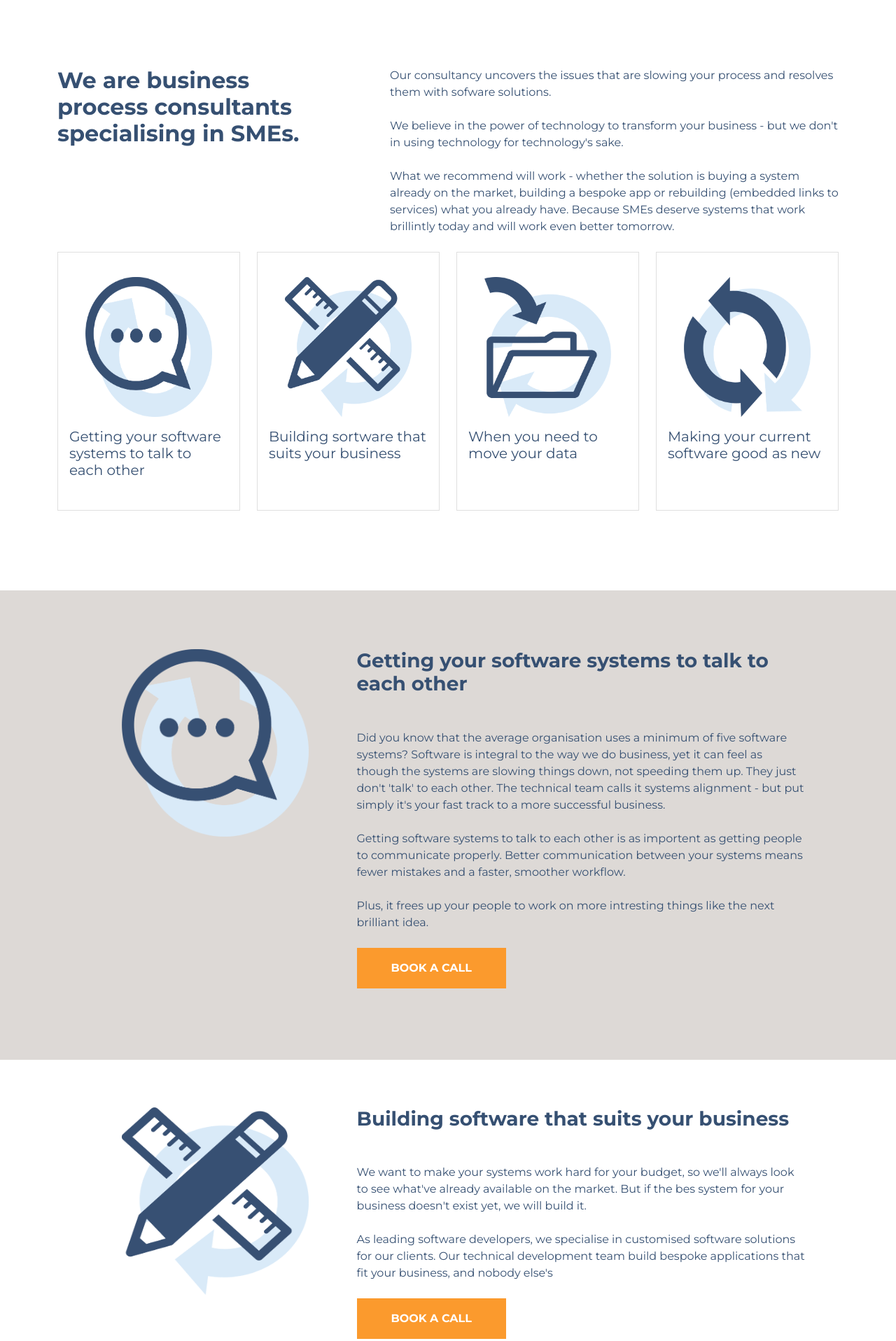
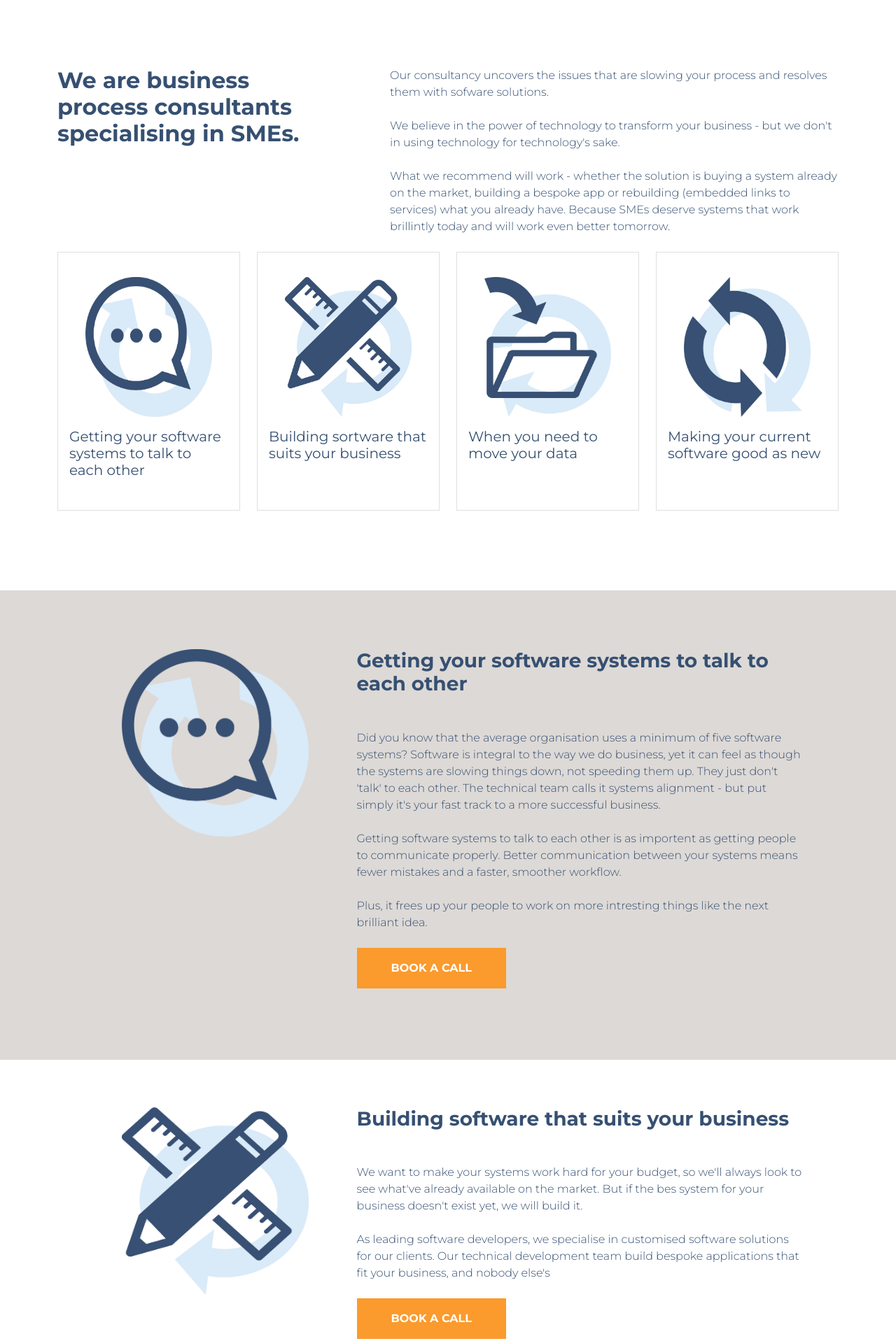
Before and after one commit to Zohidjon-Toshpulatov/geidans, a plain HTML site: page whatwedo.html in a window 1280 px wide. Shown: the part 592-2509 px from the top of the page at 70% size. Drawn offline with Linux system fonts and the light colour scheme.

Commit message:
What we do page is ready to review

```diff
--- a/whatwedo.html
+++ b/whatwedo.html
@@ -99,15 +99,15 @@
                     </h2>
                 </div>
                 <div class="col-12 col-lg-7">
-                    <p class="text-blue mb-4">
+                    <p class="text-blue mb-4 fw-light">
                         Our consultancy uncovers the issues that are slowing your process and resolves
                         them with sofware solutions.
                     </p>
-                    <p class="text-blue mb-4">
+                    <p class="text-blue mb-4 fw-light">
                         We believe in the power of technology to transform your business - but we don't in using
                         technology for technology's sake.
                     </p>
-                    <p class="text-blue mb-0">
+                    <p class="text-blue mb-0 fw-light">
                         What we recommend will work - whether the solution is buying a system already on the market,
                         building a bespoke app or rebuilding (embedded links to services) what you already have.
                         Because SMEs deserve systems that work brillintly today and will work even better tomorrow.
@@ -166,19 +166,19 @@
                     <h3 class="text-blue fw-bold mb-5">
                         Getting your software systems to talk to each other
                     </h3>
-                    <p class="text-blue mb-4">
+                    <p class="text-blue mb-4 fw-light">
                         Did you know that the average organisation uses a minimum of five software systems?
                         Software is integral to the way we do business, yet it can feel as though the systems are
                         slowing things down, not speeding them up. They just don't 'talk' to each other. The
                         technical team calls it systems alignment - but put simply it's your fast track to a more
                         successful business.
                     </p>
-                    <p class="text-blue mb-4">
+                    <p class="text-blue mb-4 fw-light">
                         Getting software systems to talk to each other is as importent as getting people to
                         communicate properly. Better communication between your systems means fewer mistakes
                         and a faster, smoother workflow.
                     </p>
-                    <p class="text-blue mb-4">
+                    <p class="text-blue mb-4 fw-light">
                         Plus, it frees up your people to work on more intresting things like the next brilliant idea.
                     </p>
                     <button class="btn bg-orange text-white text-uppercase btn-book-call rounded-0 fw-bold py-3 px-5">
@@ -198,12 +198,12 @@
                     <h3 class="text-blue fw-bold mb-5">
                         Building software that suits your business
                     </h3>
-                    <p class="text-blue mb-4">
+                    <p class="text-blue mb-4 fw-light">
                         We want to make your systems work hard for your budget, so we'll always look to see
                         what've already available on the market. But if the bes system for your business
                         doesn't exist yet, we will build it.
                     </p>
-                    <p class="text-blue mb-4">
+                    <p class="text-blue mb-4 fw-light">
                         As leading software developers, we specialise in customised software solutions for our clients.
                         Our technical development team build bespoke applications that fit your business, and nobody
                         else's
@@ -225,18 +225,18 @@
                     <h3 class="text-blue fw-bold mb-5">
                         When you need to move your data
                     </h3>
-                    <p class="text-blue mb-4">
+                    <p class="text-blue mb-4 fw-light">
                         Whether it's your inhouse emails or your customes database, your data is your most
                         valuable asset. As your business grows, you will want to use your data for different purposes
                         or upgrade to a more sophisticates system.
                     </p>
-                    <p class="text-blue mb-4">
+                    <p class="text-blue mb-4 fw-light">
                         When the time comes to move your data from one system to another - or
                         <span class="fw-bold text-decoration-underline">migrate it</span>)
                         as it is often known - you want to be certain that every record arrives in the same condition
                         that every record arrives in the same condition that it left - complete and uncorrupted
                     </p>
-                    <p class="text-blue mb-4">
+                    <p class="text-blue mb-4 fw-light">
                         We have 20 years' experience in shifting data safely, so we know what we're doing. In addition,
                         if you wish,
                         <span class="fw-bold text-decoration-underline">
```
